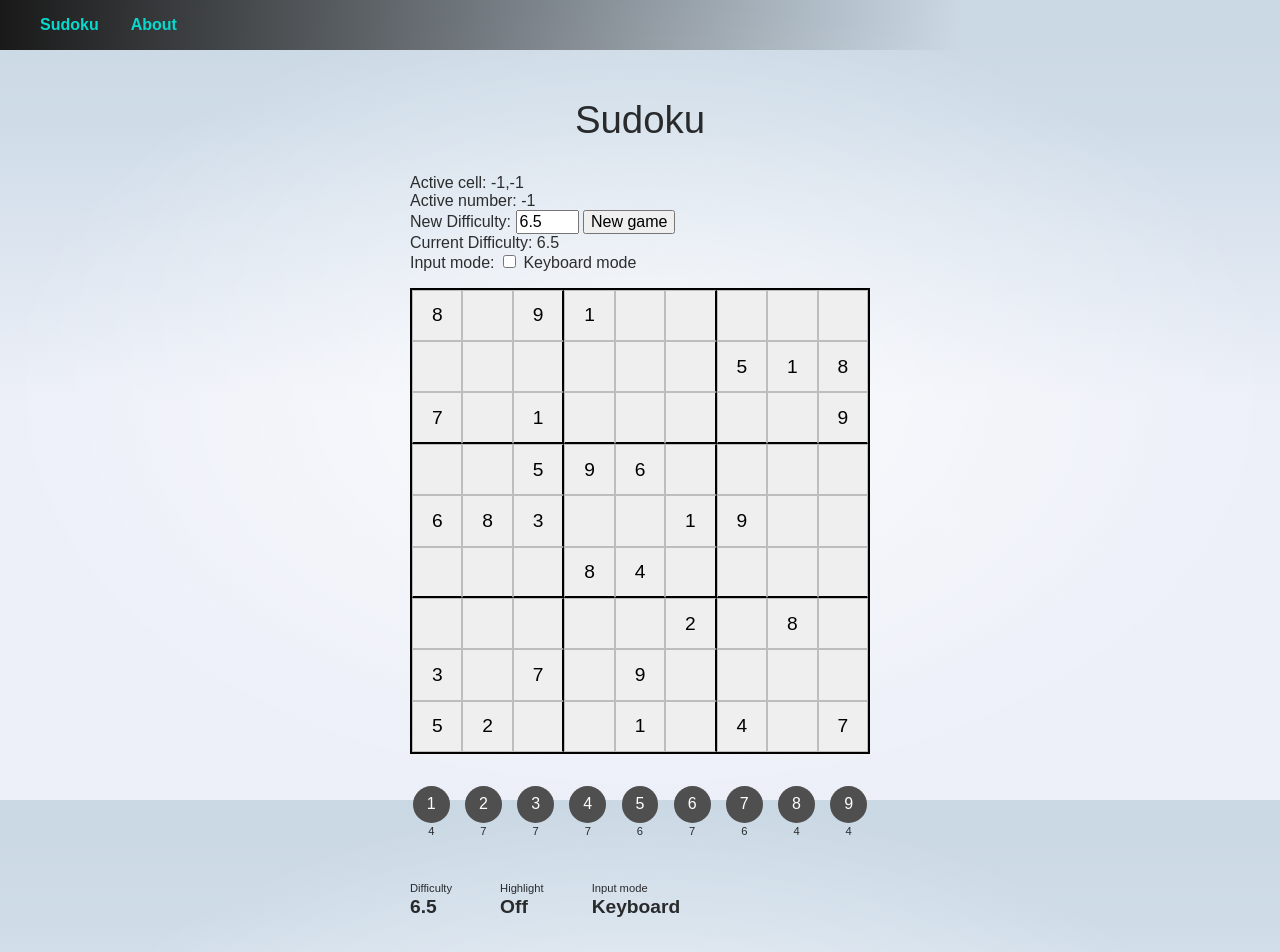
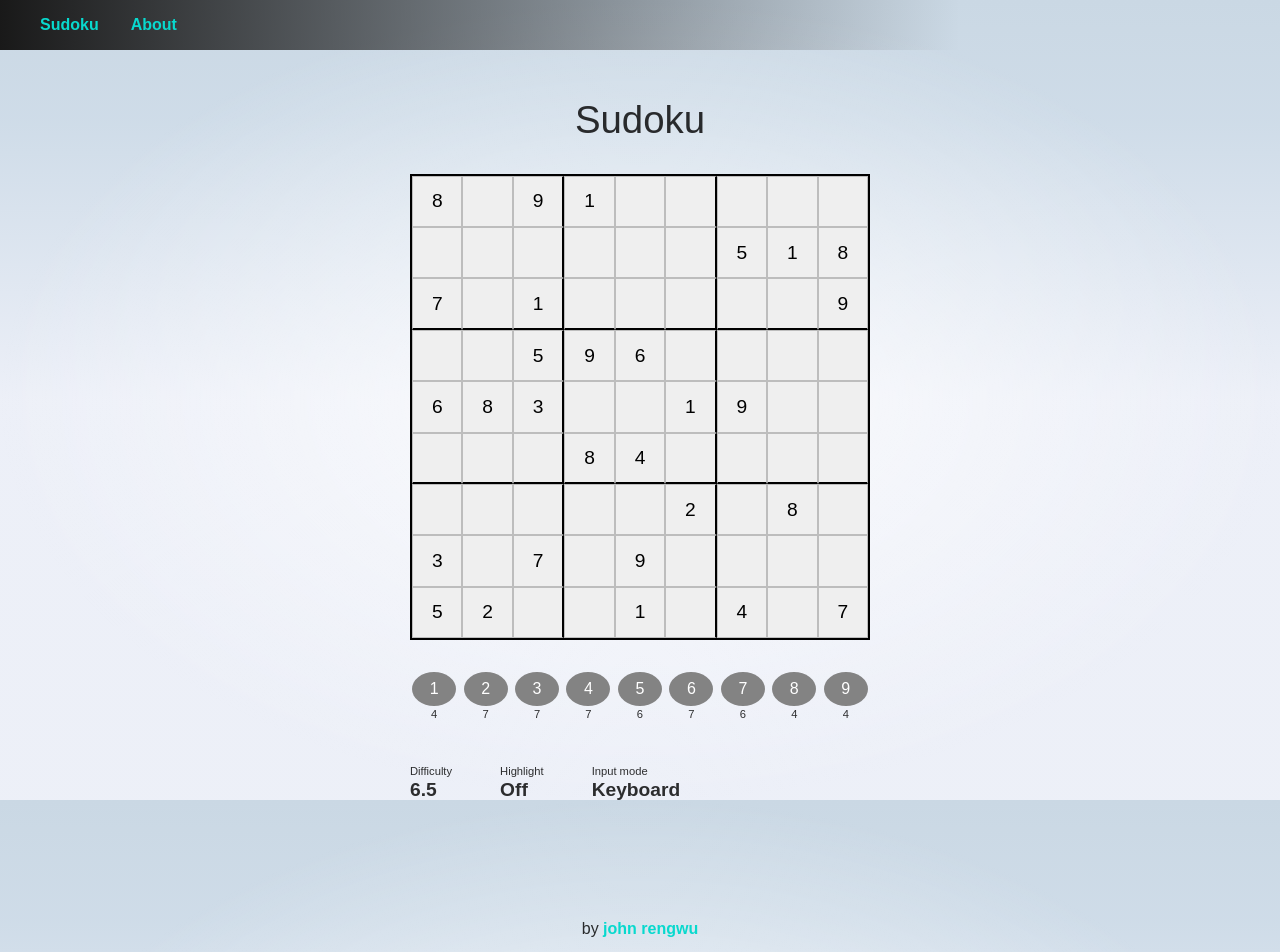
Before and after one commit to johngohrw/sudoku-solver, a SvelteKit app: page / in a window 1280 px wide. Shown: the top 952 px of the page. Built offline with nearby package versions, Linux system fonts and the light colour scheme.

Commit message:
feat: better UX for mouse mode

```diff
--- a/src/components/SudokuGame.svelte
+++ b/src/components/SudokuGame.svelte
@@ -4,7 +4,12 @@
 
 	// false = keyboard-mode, true = mouse-mode
 	let inputMode = false;
-	let debugMode = true; // @todo: switch this off after development is done
+	$: if (inputMode) {
+		// in mousemode, clear activeCell
+		activeCell = [-1, -1];
+	}
+
+	let debugMode = false;
 	let highlight = false;
 
 	let newDifficulty = 6.5;
@@ -28,7 +33,6 @@
 		},
 		[9, 9, 9, 9, 9, 9, 9, 9, 9]
 	) || [0, 0, 0, 0, 0, 0, 0, 0, 0];
-	$: console.log(numberCount);
 
 	let activeCell = [-1, -1];
 	let activeNumber = -1;
@@ -39,6 +43,8 @@
 
 	// when there's a valid activeNumber and activeCell combination..
 	$: if (activeNumber > 0 && activeCell[0] >= 0 && activeCell[1] >= 0) {
+		const cellValue = game.board[activeCell[0] * 9 + activeCell[1]].value;
+
 		// keyboard mode
 		if (!inputMode) {
 			// update the (already-active) cell to the (newly-pressed) number
@@ -49,8 +55,13 @@
 		}
 		// mouse mode
 		else {
+			// if the cell already has the same number, delete it
+			if (activeNumber === cellValue) {
+				game.board[activeCell[0] * 9 + activeCell[1]].value = 0;
+				activeCell = [-1, -1]; // reset the active cell
+			}
 			// update the (newly-pressed) cell to the (already-active) number
-			if (activeNumber > 0) {
+			else if (activeNumber > 0) {
 				game.board[activeCell[0] * 9 + activeCell[1]].value = activeNumber;
 				activeCell = [-1, -1]; // reset the active cell
 			}
@@ -60,7 +71,6 @@
 		// if the clicked cell is already the active cell, deactivate it
 		if (activeCell[0] === i && activeCell[1] === j) {
 			activeCell = [-1, -1];
-			// if the cell clicked wasn't active, activate it
 		} else {
 			activeCell = [i, j];
 		}
@@ -75,7 +85,13 @@
 				activeNumber = parseInt(event.key);
 			}
 		} else if (event.key === 'Escape') {
-			activeNumber = -1;
+			if (!inputMode) {
+				// keyboard mode
+				game.board[activeCell[0] * 9 + activeCell[1]].value = 0;
+			} else {
+				//mouse mode
+				activeNumber = -1;
+			}
 		} else if ('dD'.includes(event.key)) {
 			debugMode = !debugMode;
 		} else if ('iI'.includes(event.key)) {
@@ -138,7 +154,7 @@
 		<div class="numbers">
 			{#each [1, 2, 3, 4, 5, 6, 7, 8, 9] as num, i}
 				<div class="numberWrapper">
-					<div class="numberButton {activeNumber === num && 'active'}">{num}</div>
+					<button class="numberButton {activeNumber === num && 'active'}">{num}</button>
 					<div
 						class="remainCount
 							{numberCount[i] === 0 && 'solved'}
@@ -242,7 +258,7 @@
 				margin-bottom: 0.8rem;
 
 				&:not(:last-child) {
-					margin-right: 0.6rem;
+					margin-right: 0.2rem;
 				}
 			}
 
@@ -250,12 +266,16 @@
 				display: flex;
 				justify-content: center;
 				align-items: center;
-				width: 2.3rem;
-				aspect-ratio: 1;
+				width: 2rem;
+				height: 2rem;
 				font-size: 1rem;
-				background-color: #4f4f4f;
+				background-color: #838383;
 				color: white;
 				border-radius: 50%;
+				border: none;
+				user-select: none;
+				cursor: pointer;
+				box-sizing: content-box;
 
 				&.active {
 					background-color: #0e9f99;
```
